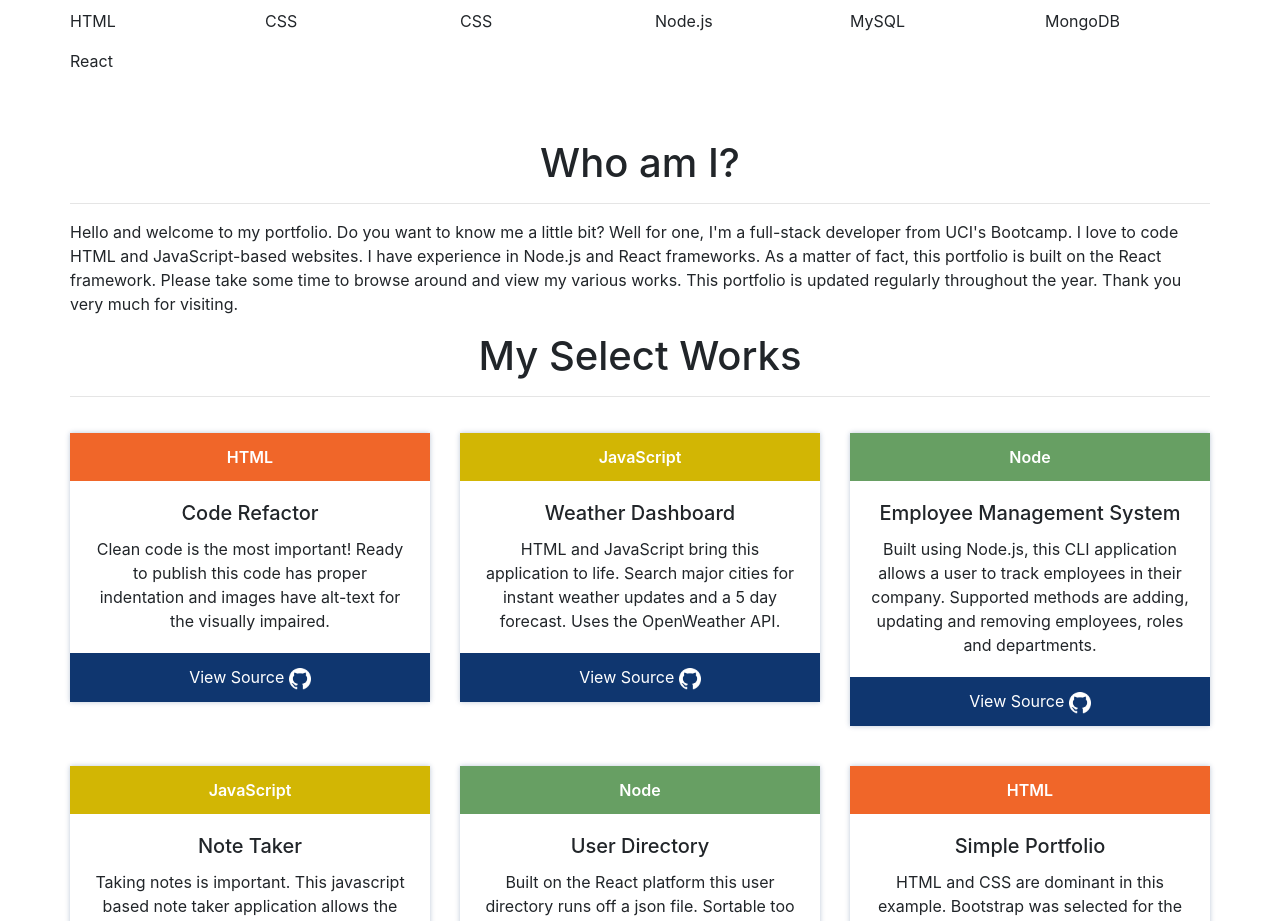
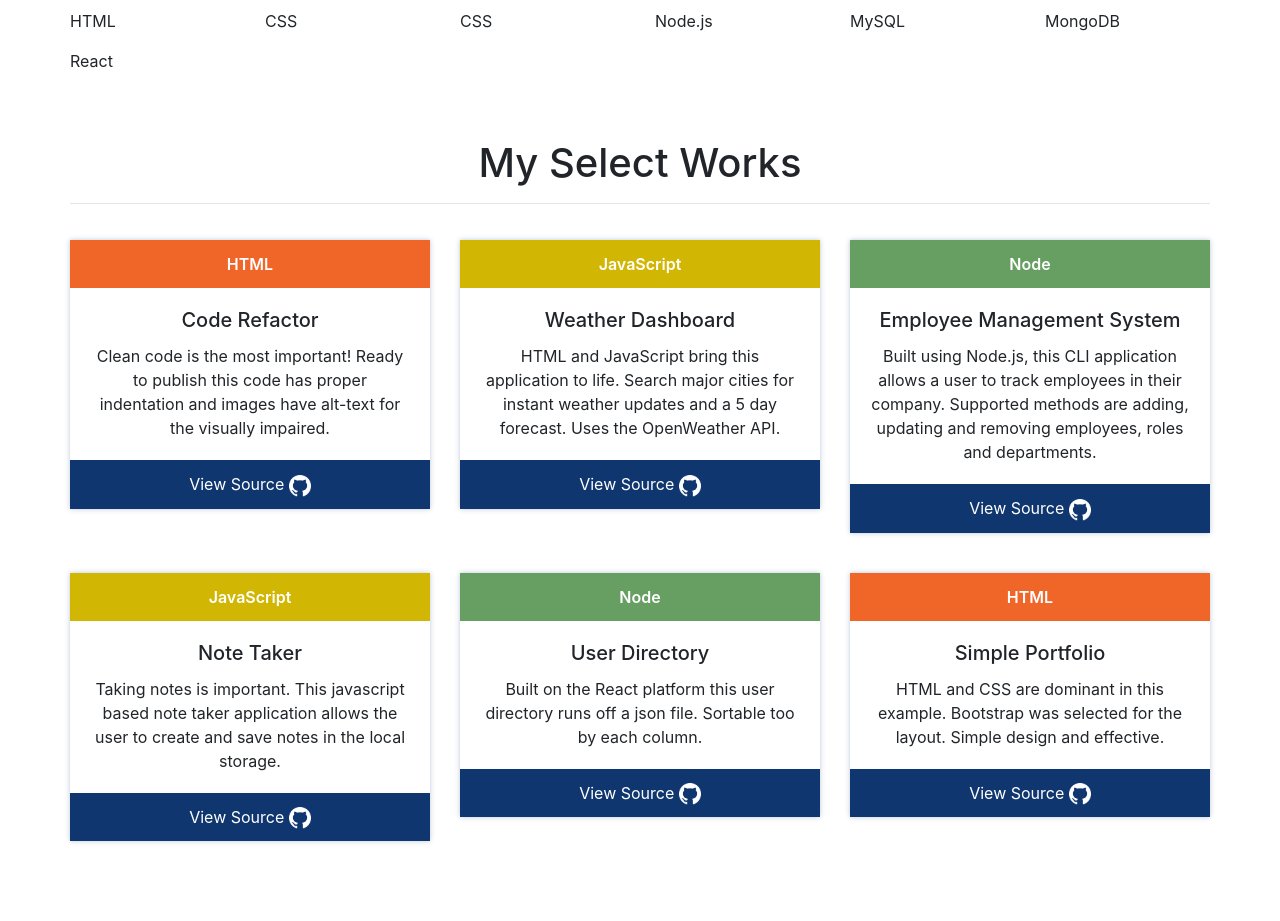
Before and after one commit to efolenta/20-react-portfolio, a React (Create React App) app: page / in a window 1280 px wide. Shown: the part 860-1781 px from the top of the page. Built offline with nearby package versions, Linux system fonts and the light colour scheme.

Commit message:
disabled intro copy

```diff
--- a/src/pages/Home.js
+++ b/src/pages/Home.js
@@ -22,9 +22,9 @@ function HomePage() {
       <Container id="projects-container">
         <Row>
           <Col size="md-12">
-            <h1 align="center">Who am I?</h1>
-            <hr />
-            <p>Hello and welcome to my portfolio. Do you want to know me a little bit? Well for one, I'm a full-stack developer from UCI's Bootcamp. I love to code HTML and JavaScript-based websites. I have experience in Node.js and React frameworks. As a matter of fact, this portfolio is built on the React framework. Please take some time to browse around and view my various works. This portfolio is updated regularly throughout the year. Thank you very much for visiting.</p>
+            {/* <h1 align="center">Who am I?</h1> */}
+            {/* <hr /> */}
+            {/* <p>Hello and welcome to my portfolio. Do you want to know me a little bit? Well for one, I'm a full-stack developer from UCI's Bootcamp. I love to code HTML and JavaScript-based websites. I have experience in Node.js and React frameworks. As a matter of fact, this portfolio is built on the React framework. Please take some time to browse around and view my various works. This portfolio is updated regularly throughout the year. Thank you very much for visiting.</p> */}
             <h1 align="center">My Select Works</h1>
             <hr />
           </Col>
```
